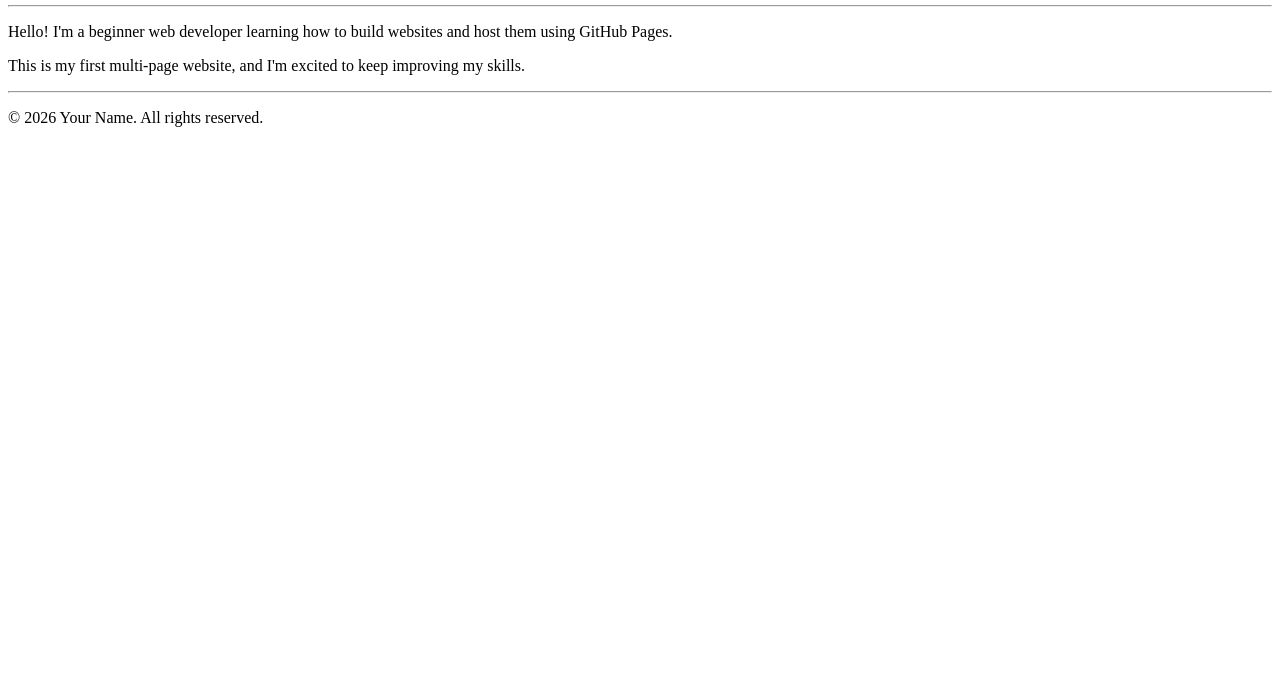
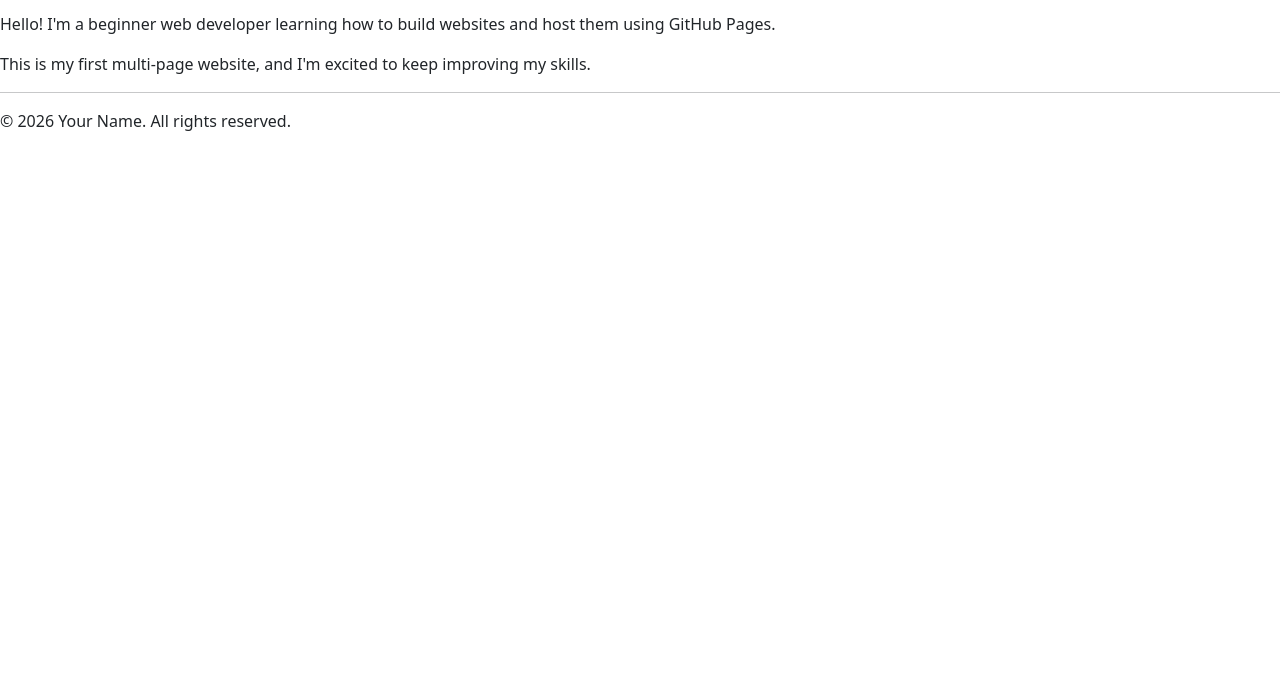
Before and after one commit to Kevinrony/mygithub-pages, a plain HTML site: page about me.html in a window 1280 px wide. Shown: the part 101-800 px from the top of the page. Drawn offline with nearby package versions, Linux system fonts and the light colour scheme.

Commit message:
Integrate Bootstrap for improved styling
Added Bootstrap CSS for styling.

```diff
--- a/about me.html
+++ b/about me.html
@@ -5,7 +5,9 @@
     <meta name="viewport" content="width=device-width, initial-scale=1.0">
     <meta name="description" content="About Me page of a beginner web developer learning GitHub Pages.">
     <title>About Me | Your Name</title>
-</head>
+</head><!-- Bootstrap CSS -->
+<link href="https://cdn.jsdelivr.net/npm/bootstrap@5.3.0/dist/css/bootstrap.min.css" rel="stylesheet">
+
 <body>
     <header>
         <h1>About Me</h1>
@@ -29,4 +31,5 @@
         <p>&copy; 2026 Your Name. All rights reserved.</p>
     </footer>
 </body>
+
 </html>
```
